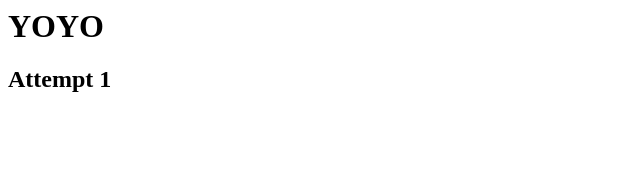
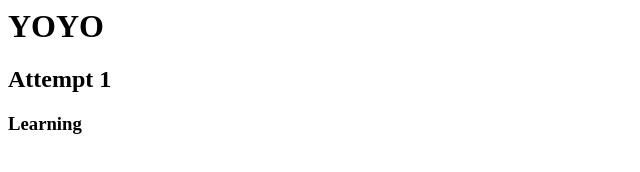
Before and after one commit to JustinCodes24/Try, a plain HTML site: page index.html in a window 1280 px wide. Shown: the whole page, without its empty margins (0-640 px from the left). Drawn offline with Linux system fonts and the light colour scheme.

Commit message:
Attempt 2

```diff
--- a/index.html
+++ b/index.html
@@ -1,2 +1,3 @@
 <h1>YOYO</h1>
 <h2>Attempt 1</h2>
+<h3>Learning</h3>
```
